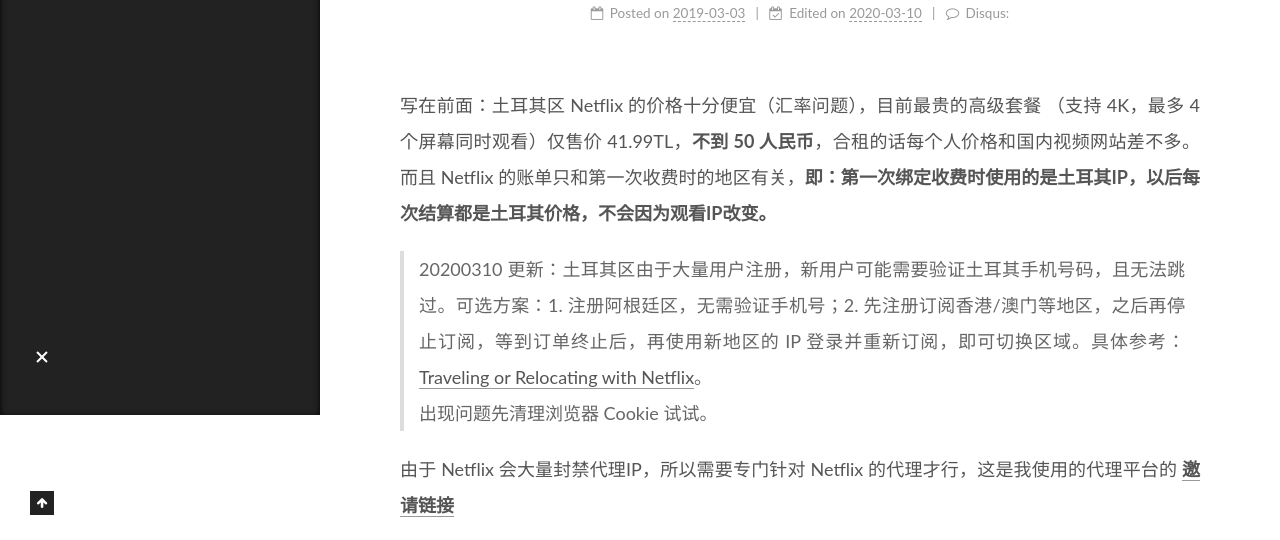
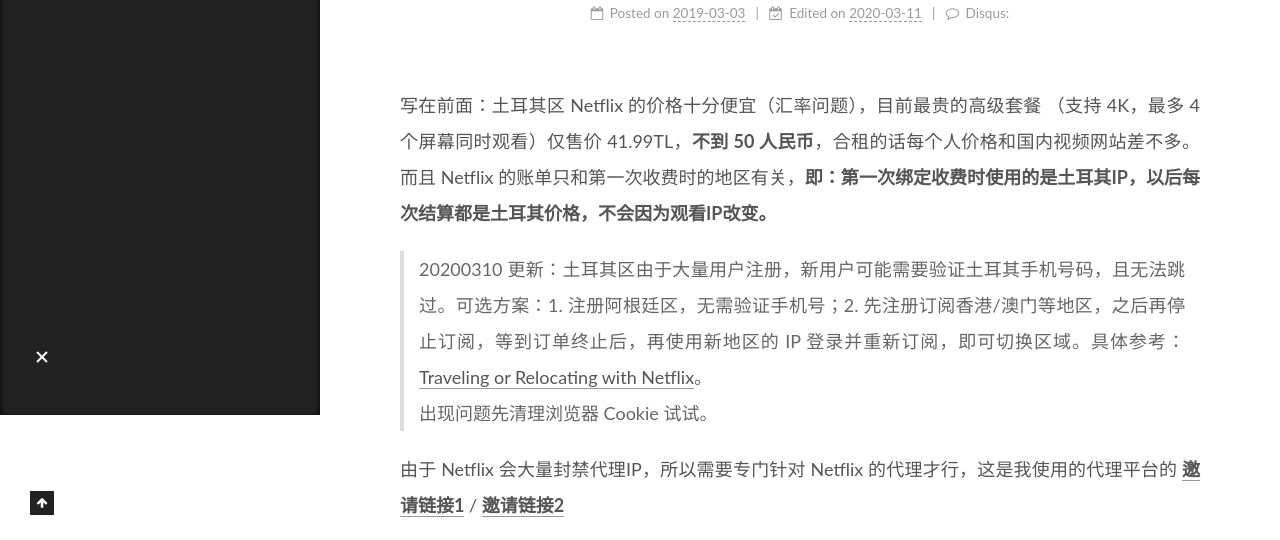
Before and after one commit to 5cr1pt/blog.securitainment.io, a plain HTML site: page 2019/03/03/2019-03-03-regist-netflix-with-turkeys-rate/index.html in a window 1280 px wide. Shown: the part 385-925 px from the top of the page. Drawn offline with Linux system fonts and the light colour scheme; a script that the page names is missing.

Commit message:
Site updated: 2020-03-11 23:03:07

```diff
--- a/2019/03/03/2019-03-03-regist-netflix-with-turkeys-rate/index.html
+++ b/2019/03/03/2019-03-03-regist-netflix-with-turkeys-rate/index.html
@@ -40,7 +40,7 @@
 <meta property="og:image" content="https://raw.githubusercontent.com/5cr1pt/img4markdown/master/regist_turkey_netflix/watch_1.jpg">
 <meta property="og:image" content="https://raw.githubusercontent.com/5cr1pt/img4markdown/master/regist_turkey_netflix/watch_2.jpg">
 <meta property="article:published_time" content="2019-03-03T15:39:05.000Z">
-<meta property="article:modified_time" content="2020-03-10T04:37:07.152Z">
+<meta property="article:modified_time" content="2020-03-11T15:02:44.579Z">
 <meta property="article:author" content="Groot">
 <meta property="article:tag" content="netflix">
 <meta name="twitter:card" content="summary">
@@ -197,7 +197,7 @@
                   <i class="fa fa-calendar-check-o"></i>
                 </span>
                 <span class="post-meta-item-text">Edited on</span>
-                <time title="Modified: 2020-03-10 12:37:07" itemprop="dateModified" datetime="2020-03-10T12:37:07+08:00">2020-03-10</time>
+                <time title="Modified: 2020-03-11 23:02:44" itemprop="dateModified" datetime="2020-03-11T23:02:44+08:00">2020-03-11</time>
               </span>
 
 
@@ -231,7 +231,7 @@
 </blockquote>
 <a id="more"></a>
 
-<p>由于 Netflix 会大量封禁代理IP，所以需要专门针对 Netflix 的代理才行，这是我使用的代理平台的 <strong><a href="https://paofu.cloud/auth/register?code=uIUs" target="_blank" rel="noopener">邀请链接</a></strong></p>
+<p>由于 Netflix 会大量封禁代理IP，所以需要专门针对 Netflix 的代理才行，这是我使用的代理平台的 <strong><a href="https://agneo.co/?rc=au3klbjc" target="_blank" rel="noopener">邀请链接1</a></strong> / <strong><a href="https://paofu.cloud/auth/register?code=uIUs" target="_blank" rel="noopener">邀请链接2</a></strong></p>
 <blockquote>
 <p>准备内容：一个代理地址，一个 VISA 或者 MASTER 信用卡</p>
 </blockquote>
```
Also changed, not shown: index.html (+1 -1 lines).
